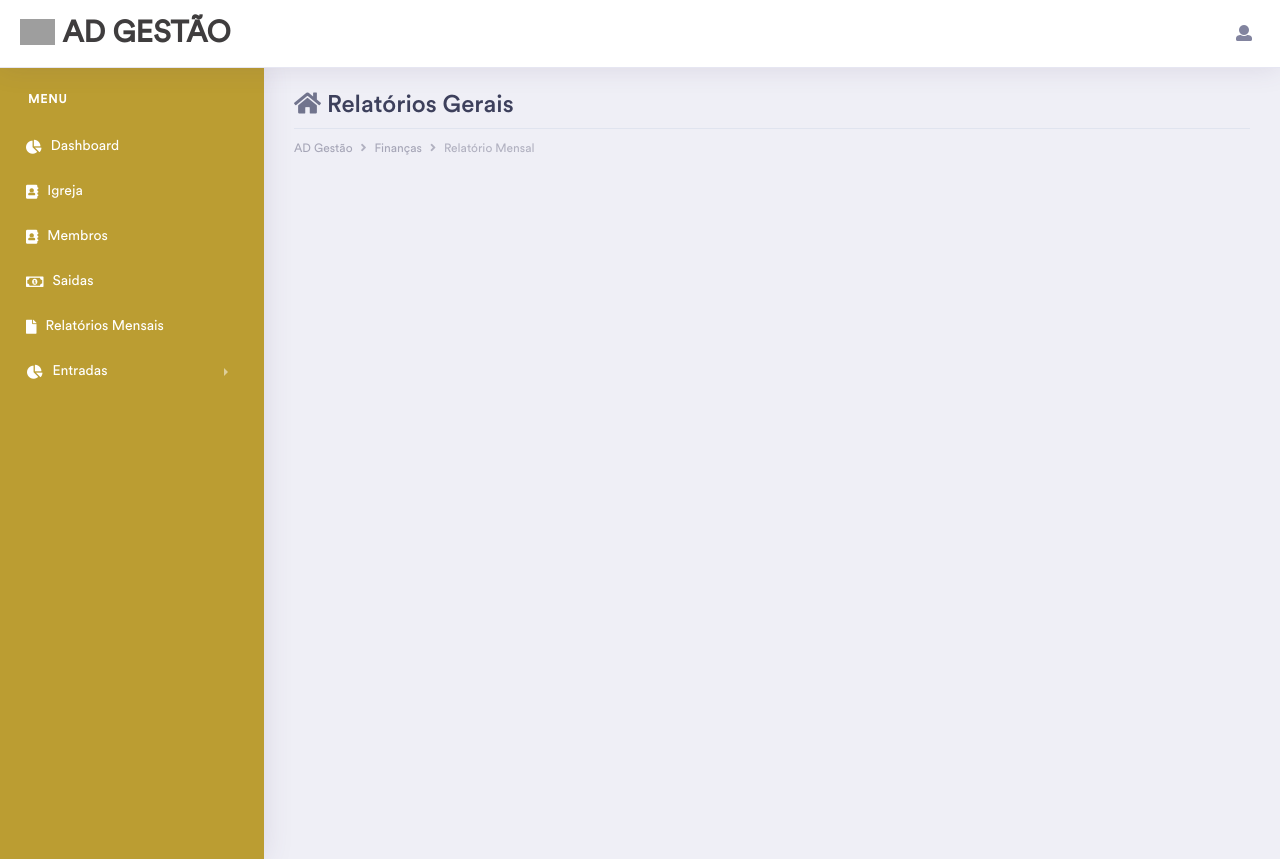
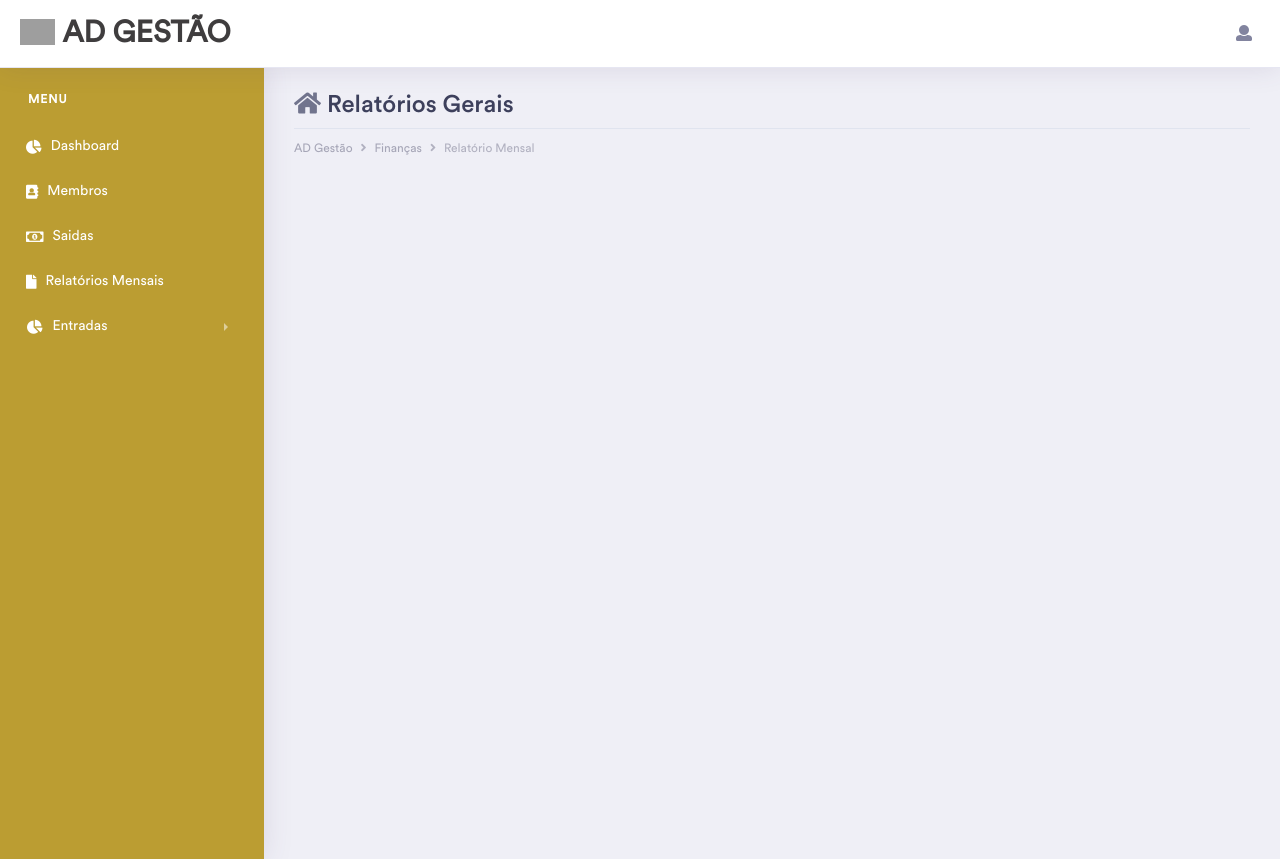
Before and after one commit to maiconrp/adgestao, a Django app: page /financas/relatorios/geral/listar/ in a window 1280 px wide. Shown: the top 859 px of the page. Run offline with Django 4.2, Linux system fonts and the light colour scheme; data that the repository does not hold is empty; parts of the project's set-up code (start-up, migrations or seed data) failed here and were passed over; some libraries are stand-ins or nearby versions; some web fonts are replaced; grey boxes are pictures that could not be loaded.

Commit message:
remove line editar igreja

```diff
--- a/code/templates/-left-sidebar.html
+++ b/code/templates/-left-sidebar.html
@@ -15,10 +15,7 @@
                         <a class="nav-link" href="{% url 'home'%}"><i class="fas fa-chart-pie"></i>Dashboard</a>
                     </li>
 
-                    <li class="nav-item">
-                        <a class="nav-link" href="{% url 'editar_igreja' igreja.id %}"><i
-                                class="fas fa-address-book"></i>Igreja</a>
-                    </li>
+
 
                     <li class="nav-item">
                         <a class="nav-link" href="{% url 'listar_membros'%}"><i
```
